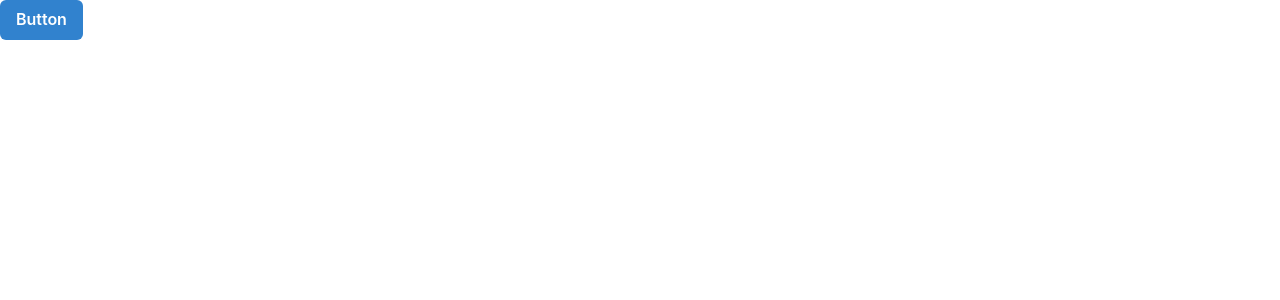
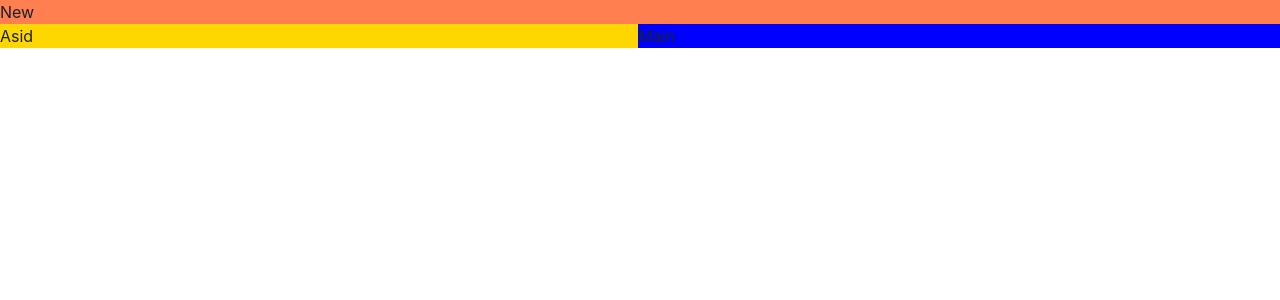
Before and after one commit to frank1433/game_hub, a React (Vite) app: page / in a window 1280 px wide. Shown: the top 300 px of the page. Built offline with nearby package versions, Linux system fonts and the light colour scheme.

Commit message:
add resposive layout

```diff
--- a/src/App.tsx
+++ b/src/App.tsx
@@ -1,13 +1,27 @@
-import { Button } from '@chakra-ui/react'
+import { Grid, GridItem, Show } from "@chakra-ui/react";
 
 function App() {
+  return (
+    <Grid
+      templateAreas={{
+        base: `"nav" "main"`,
+        lg: `"nav nav" "aside main"`,
+      }}
+    >
+      <GridItem area="nav" bg="coral">
+        New
+      </GridItem>
+      <Show above="lg">
+        <GridItem area="aside" bg="gold">
+          Asid
+        </GridItem>
+      </Show>
 
-
-  return (
-    <>
-    <Button colorScheme='blue'>Button</Button>
-    </>
-  )
+      <GridItem area="main" bg="blue">
+        Main
+      </GridItem>
+    </Grid>
+  );
 }
 
-export default App
+export default App;
```
